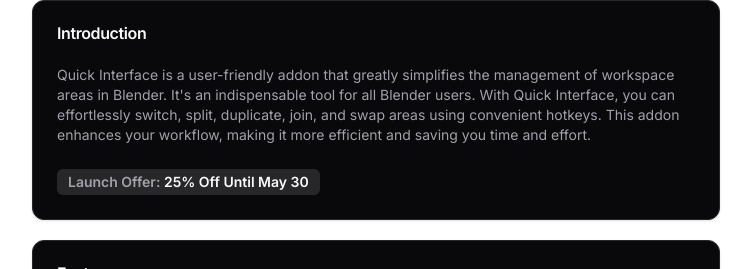
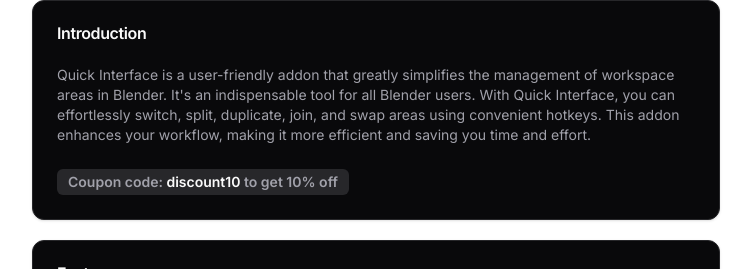
Before and after one commit to B3dHub/addons, a Next.js app: page /quick-interface in a window 1280 px wide. Shown: the top 269 px of the page, without its empty margins (264-1015 px from the left). Built offline with nearby package versions, Linux system fonts and the light colour scheme.

Commit message:
Update page.tsx

```diff
--- a/app/quick-interface/page.tsx
+++ b/app/quick-interface/page.tsx
@@ -25,6 +25,7 @@
 import Image from "next/image";
 import { Metadata } from "next";
 import Affiliate from "@/components/affiliate";
+import Coupon from "@/components/coupon";
 
 export const metadata: Metadata = {
   title: "Quick Interface - Blender Addon",
@@ -48,17 +49,8 @@
             and saving you time and effort.
           </CardDescription>
         </CardContent>
-        <CardContent className="flex gap-2 flex-col sm:flex-row">
-          <Badge variant={"secondary"}>
-            <CardDescription>
-              Launch Offer: <span>25% Off Until May 30</span>
-            </CardDescription>
-          </Badge>
-          {/* <Badge variant={"secondary"}>
-            <CardDescription>
-              Add to Wishlist: <span>Spring Sale (May 21 - 26)</span>
-            </CardDescription>
-          </Badge> */}
+        <CardContent>
+          <Coupon />
         </CardContent>
       </Card>
 
```
